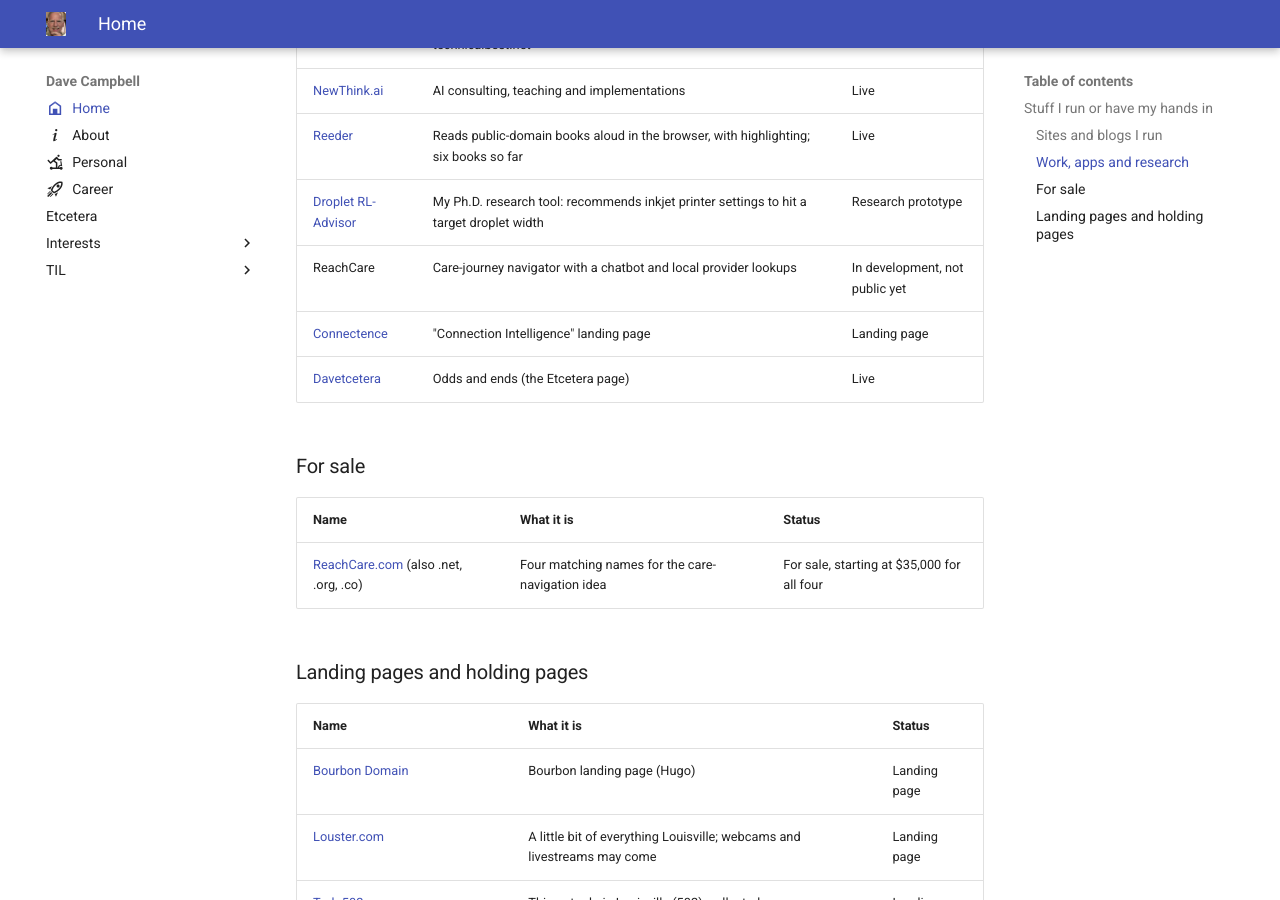
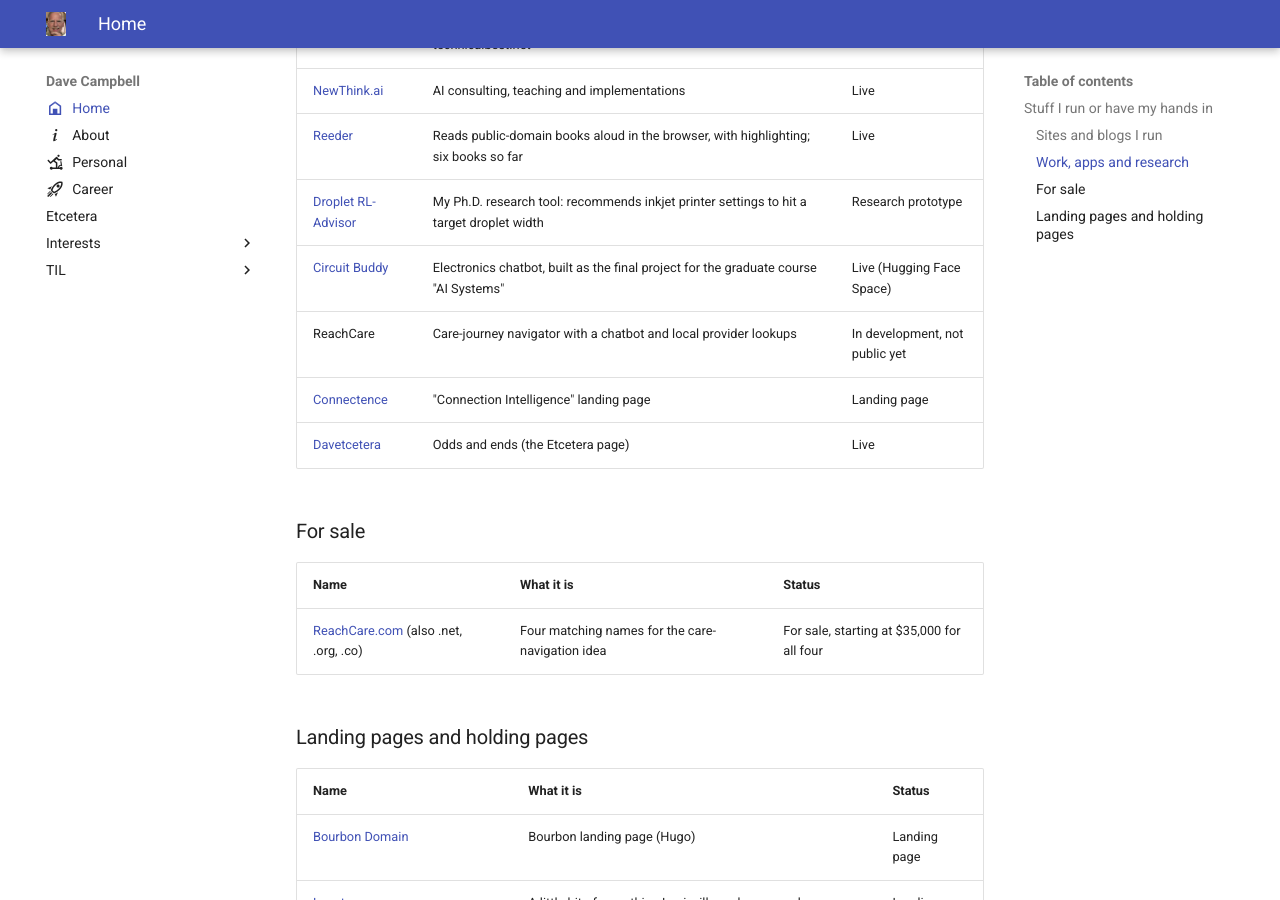
Before and after one commit to davecampbell/davecampbell.github.io, an MkDocs documentation site: the page built from docs/index.md, in a window 1280 px wide and 900 px high, scrolled down 1565 px. Built offline with MkDocs 1.6.1 and Material for MkDocs 9.7.7, drawn with Linux system fonts in a browser that asks for light colours.

Commit message:
Add Circuit Buddy (ECE 618 final project) to front-page table
Co-Authored-By: Claude Sonnet 5.5 <noreply@anthropic.com>

```diff
--- a/docs/index.md
+++ b/docs/index.md
@@ -48,6 +48,7 @@ A working list, kept by hand. Most of these run on one small server I look after
 | [NewThink.ai](https://newthink.ai){:target="_blank" rel="noopener"} | AI consulting, teaching and implementations | Live |
 | [Reeder](https://reeder.daveccampbell.com){:target="_blank" rel="noopener"} | Reads public-domain books aloud in the browser, with highlighting; six books so far | Live |
 | [Droplet RL-Advisor](https://rl-advisor.nexus-tools.work){:target="_blank" rel="noopener"} | My Ph.D. research tool: recommends inkjet printer settings to hit a target droplet width | Research prototype |
+| [Circuit Buddy](https://huggingface.co/spaces/daveccampbell/ece-618-circuit-buddy){:target="_blank" rel="noopener"} | Electronics chatbot, built as the final project for the graduate course "AI Systems" | Live (Hugging Face Space) |
 | ReachCare | Care-journey navigator with a chatbot and local provider lookups | In development, not public yet |
 | [Connectence](https://connectence.com){:target="_blank" rel="noopener"} | "Connection Intelligence" landing page | Landing page |
 | [Davetcetera](https://davetcetera.daveccampbell.com){:target="_blank" rel="noopener"} | Odds and ends (the Etcetera page) | Live |
```
